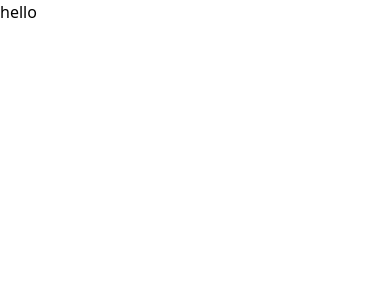
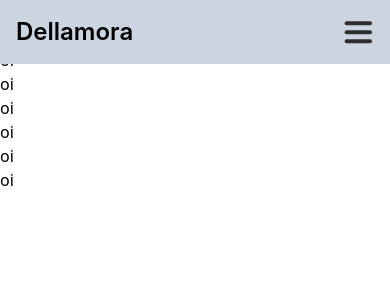
Before and after one commit to dellamora/dellamora-site, a Next.js app: page / in a window 390 px wide. Shown: the top 300 px of the page. Built offline with nearby package versions, Linux system fonts and the light colour scheme.

Commit message:
added header component mobile first

```diff
--- a/src/common/layouts/basedLayout.tsx
+++ b/src/common/layouts/basedLayout.tsx
@@ -1,5 +1,5 @@
 import React from "react";
-
+import Header from "../../modules/header"
 const BaseLayout = ({
   children,
 }: {
@@ -8,6 +8,7 @@ const BaseLayout = ({
 
   return (
     <div>
+        <Header/>
       {children}
     </div>
   );
--- /dev/null
+++ b/src/common/svgs/menuToggle.tsx
@@ -0,0 +1,41 @@
+import { motion } from "framer-motion";
+import React from "react";
+import { Icon } from "../../domain/components/icon";
+
+const Path = props => (
+  <motion.path
+    fill="transparent"
+    strokeWidth="3"
+    stroke="hsl(0, 0%, 18%)"
+    strokeLinecap="round"
+    {...props}
+  />
+);
+const MenuToggleIcon: Icon = ({ onClick }): JSX.Element => {
+  return (
+    <svg width="30" viewBox="0 0 23 19" onClick={onClick}>
+      <Path
+        variants={{
+          closed: { d: "M 2 2.5 L 20 2.5" },
+          open: { d: "M 3 16.5 L 17 2.5" },
+        }}
+      />
+      <Path
+        d="M 2 9.423 L 20 9.423"
+        variants={{
+          closed: { opacity: 1 },
+          open: { opacity: 0 },
+        }}
+        transition={{ duration: 0.1 }}
+      />
+      <Path
+        variants={{
+          closed: { d: "M 2 16.346 L 20 16.346" },
+          open: { d: "M 3 2.5 L 17 16.346" },
+        }}
+      />
+    </svg>
+  );
+};
+
+export default MenuToggleIcon;
--- /dev/null
+++ b/src/modules/header/components/drawer.tsx
@@ -0,0 +1,57 @@
+/* eslint-disable @typescript-eslint/no-unused-vars */
+
+import React from "react";
+import { motion } from "framer-motion";
+
+type Props = {
+  links: { name: string; to: string; id: number }[];
+};
+
+const Drawer = ({ links }: Props): JSX.Element => {
+  const variants = {
+    open: {
+      transition: { staggerChildren: 0.07, delayChildren: 0.2 },
+    },
+    closed: {
+      transition: { staggerChildren: 0.05, staggerDirection: -1 },
+    },
+  };
+  return (
+    <motion.div
+      className="fixed grow flex-col h-screen bg-white p-3 justify-center items-center "
+      initial={{ x: 360 }}
+      animate={{ x: 0 }}
+      exit={{ x: 700 }}
+      transition={{ duration: 0.4 }}
+    >
+      <motion.ul className="flex flex-col space-y-6  " variants={variants}>
+        <div className="flex flex-col  items-center space-y-8  ">
+          {links.map(({ name, to, id }) => (
+            <motion.div
+              key={id}
+              initial={{
+                opacity: 0,
+              }}
+              animate={{
+                opacity: 1,
+                transition: {
+                  delay: id * 0.2,
+                },
+              }}
+              transition={{
+                x: { stiffness: 1000 },
+              }}
+              whileHover={{ scale: 1.1 }}
+            >
+              <a className="font-thin text-2xl " href={to}>
+                {name}
+              </a>
+            </motion.div>
+          ))}
+        </div>
+      </motion.ul>
+    </motion.div>
+  );
+};
+
+export default Drawer;
--- /dev/null
+++ b/src/modules/header/index.tsx
@@ -0,0 +1,33 @@
+import { AnimatePresence, motion } from "framer-motion";
+import React, { useState } from "react";
+import MenuToggleIcon from "../../common/svgs/menuToggle";
+import Drawer from "./components/drawer";
+
+const Header: React.FC = (): JSX.Element => {
+  const [isOpen, setIsOpen] = useState(false);
+
+  const links = [
+    { name: "Portfolio", to: "#portfolio", id: 1 },
+    { name: "Experience", to: "#experience", id: 2 },
+    { name: "Articles", to: "#blog", id: 3 },
+    { name: "About me", to: "#skills", id: 4 },
+    { name: "Contact", to: "#contact", id: 5 },
+  ];
+
+  return (
+    <>
+      <nav className="fixed z-20 shrink-0 w-screen flex justify-between p-4 bg-slate-300">
+        <a className="font-Inter font-semibold text-2xl ">Dellamora</a>
+        <motion.div
+          initial={false}
+          animate={isOpen ? "open" : "closed"}
+          className="flex  items-center space-x-5 z-10 bg-transparent "
+        >
+          <MenuToggleIcon onClick={() => setIsOpen(current => !current)} />
+        </motion.div>
+      </nav>
+      <AnimatePresence>{isOpen && <Drawer links={links} />}</AnimatePresence>
+    </>
+  );
+};
+export default Header;
--- a/src/pages/_app.tsx
+++ b/src/pages/_app.tsx
@@ -1,11 +1,11 @@
-import type { AppProps } from 'next/app'
+import type { AppProps } from "next/app";
 import "../common/styles/globals.css";
-import BaseLayout from '../common/layouts/basedLayout'
+import BaseLayout from "../common/layouts/basedLayout";
 
 export default function App({ Component, pageProps }: AppProps) {
   return (
     <BaseLayout>
       <Component {...pageProps} />
     </BaseLayout>
-  )
+  );
 }
--- a/src/pages/index.tsx
+++ b/src/pages/index.tsx
@@ -1,6 +1,27 @@
-
 export default function Home() {
   return (
- <h1>hello </h1>
-  )
+    <div className="">
+      <h1>hello </h1>
+      <button>oi</button>
+      <br />
+      <button>oi</button>
+      <br />
+      <button>oi</button>
+      <br />
+      <button>oi</button>
+      <br />
+      <button>oi</button>
+      <br />
+      <button>oi</button>
+      <br />
+      <button
+        onClick={() => {
+          alert("oo");
+        }}
+      >
+        oi
+      </button>
+      <br />
+    </div>
+  );
 }
```
Also changed, not shown: src/domain/components/index.tsx (line endings or trailing spaces).
